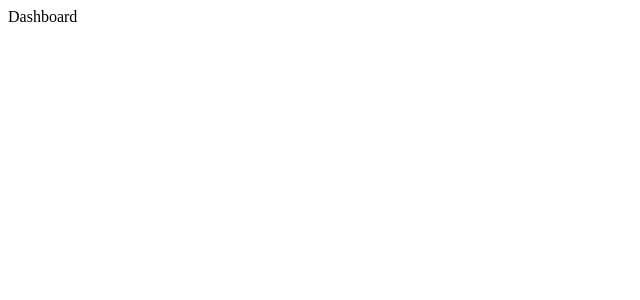
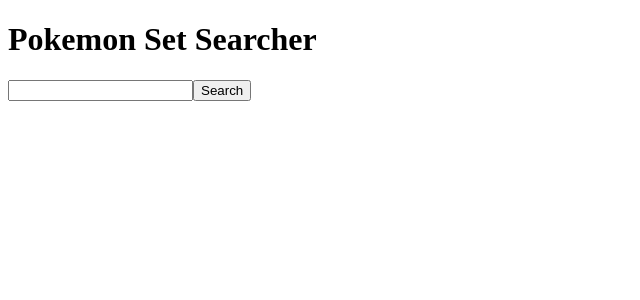
Before and after one commit to jacobduncan00/poke-stash, a Next.js app in the folder client/: page /dashboard in a window 1280 px wide. Shown: the top 300 px of the page, without its empty margins (0-640 px from the left). Built offline with nearby package versions, Linux system fonts and the light colour scheme.

Commit message:
Fix UI on dashboard

```diff
--- /dev/null
+++ b/client/components/Collection/index.tsx
@@ -0,0 +1,5 @@
+const Collection = () => {
+  return <div>Collection</div>;
+};
+
+export default Collection;
--- /dev/null
+++ b/client/data/sets.ts
@@ -0,0 +1,5 @@
+const sets = {
+  "shining fates": "swsh8",
+};
+
+export default sets;
--- a/client/package.json
+++ b/client/package.json
@@ -14,6 +14,7 @@
     "email-validator": "^2.0.4",
     "graphql": "^15.7.2",
     "next": "12.0.1",
+    "pokemontcgsdk": "^2.0.0",
     "react": "17.0.2",
     "react-dom": "17.0.2"
   },
--- a/client/pages/dashboard/index.tsx
+++ b/client/pages/dashboard/index.tsx
@@ -1,5 +1,55 @@
+// @ts-ignore
+import pokemon from "pokemontcgsdk";
+import sets from "../../data/sets";
+import { useState, useMemo } from "react";
+
 const Dashboard = () => {
-  return <div>Dashboard</div>;
+  const [img, setImg] = useState<Array<string>>([]);
+  const [set, setSet] = useState<string>("");
+
+  const updateSet = (e: any) => {
+    e.preventDefault();
+    setSet(e.target.value);
+    console.log(Object.entries(sets));
+  };
+
+  const fetchPokemon = () => {
+    setImg([]);
+    // const s = set.toLowerCase();
+    const s = "swsh8";
+    pokemon.card.all({ q: `set.id:${s}` }).then((result: Array<{}>) => {
+      result.forEach((r: any) => {
+        setImg((oldArr) => [...oldArr, r.images.small]);
+      });
+    });
+  };
+
+  const ImgMapper = useMemo(() => {
+    return img.map((i, key) => (
+      <img src={i} className="m-2" height={250} width={150} key={key} />
+    ));
+  }, [img]);
+
+  return (
+    <div className="h-full">
+      <div className="m-auto text-center">
+        <h1 className="text-primaryOffset text-3xl">Pokemon Set Searcher</h1>
+        <input
+          type="text"
+          onChange={updateSet}
+          value={set}
+          className="font-bold py-2 px-4 rounded mr-2 outline-none border-2 border-primaryOffset"
+        />
+        <button
+          className="bg-primaryOffset text-secondary font-bold py-2 px-4 rounded"
+          onClick={fetchPokemon}
+        >
+          Search
+        </button>
+      </div>
+      <div className="flex flex-wrap justify-center mt-5">{ImgMapper}</div>
+    </div>
+  );
 };
 
 export default Dashboard;
```
Also changed, not shown: 1 other file (tests, documents, lock files or other folders).
